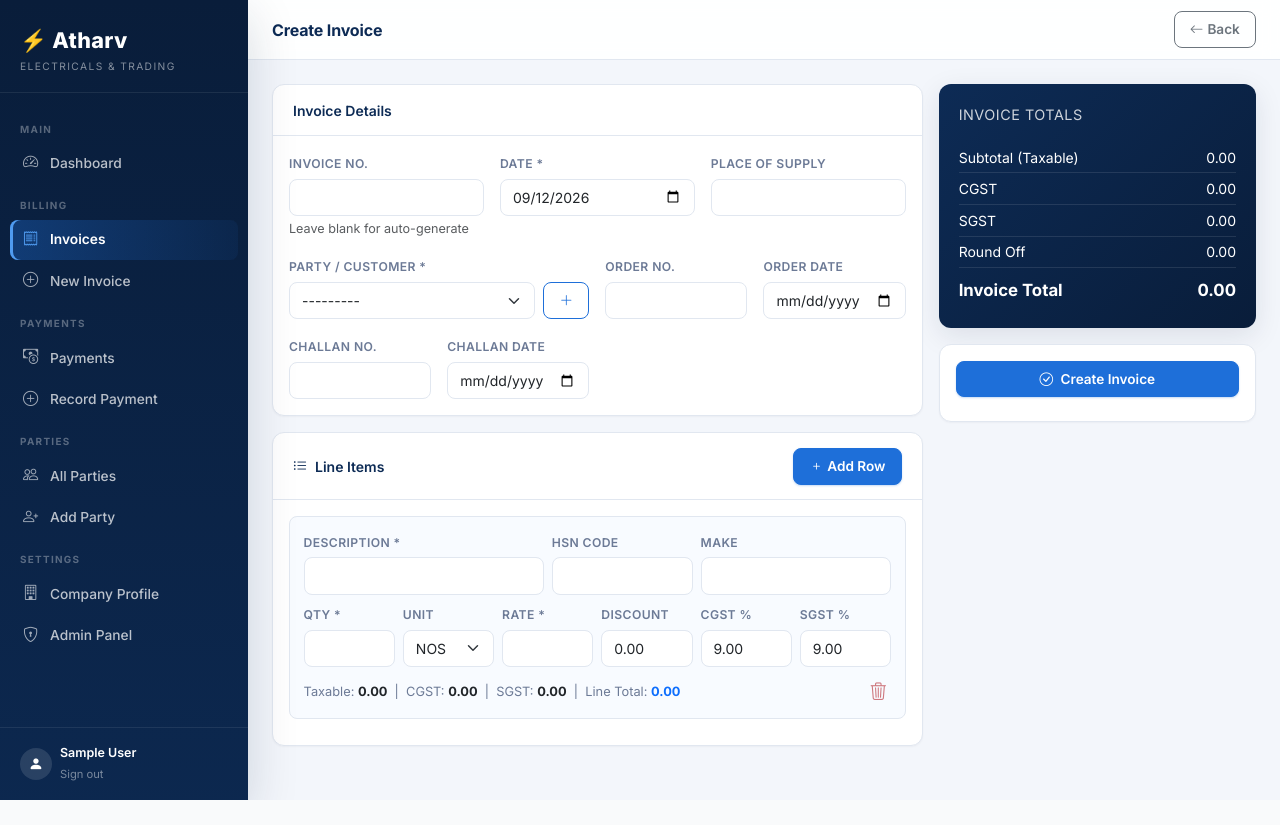
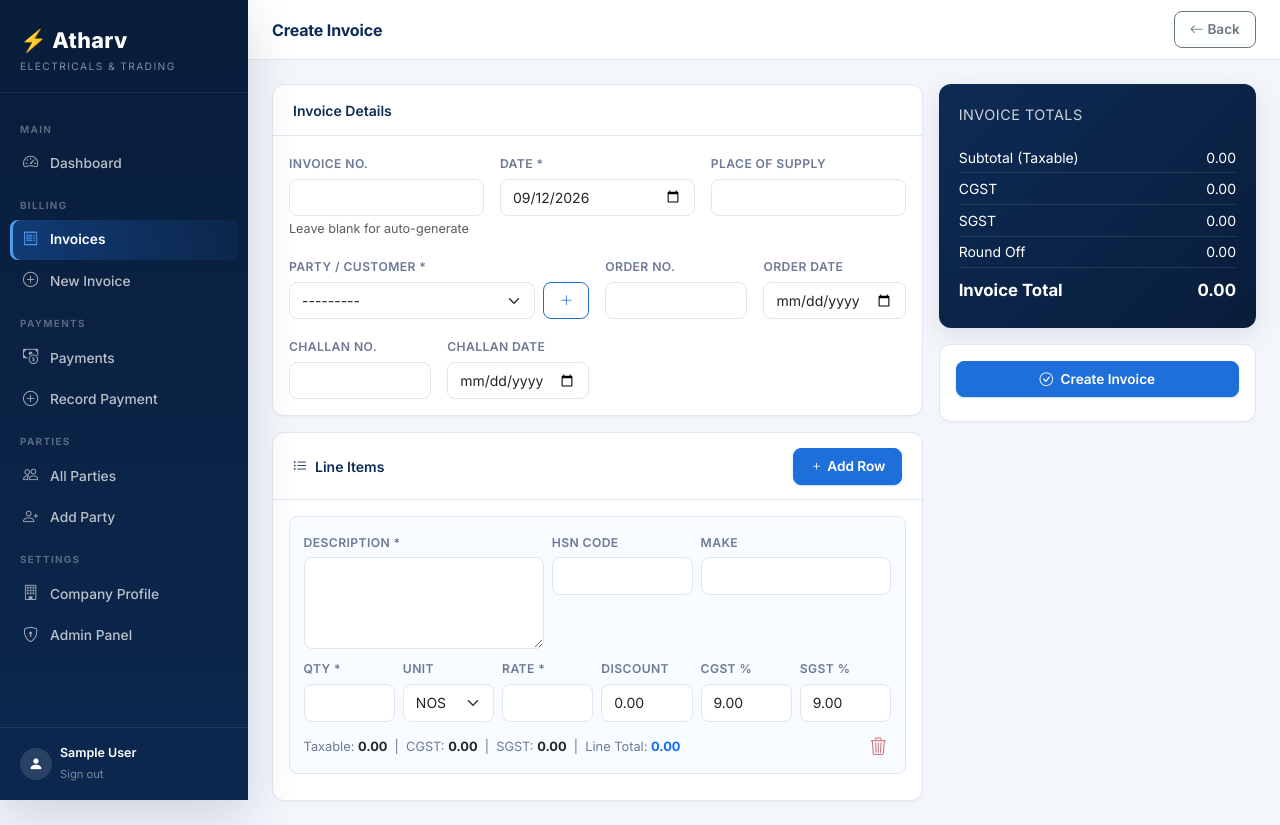
Before and after one commit to atharvelectricals05-art/invoice-bill, a Django app: page /invoices/create/ in a window 1280 px wide. Before the commit the page ends 800 px from the top, so only its background shows below. Run offline with Django 5.2, Linux system fonts and the light colour scheme; the visitor is signed in with stand-in values (Sample User, id 1); data that the repository does not hold is empty.

Commit message:
Allow multi-line item descriptions on invoices
Line item descriptions were a single-line input backed by a 300-char
CharField, so clients couldn't write multi-line specs (e.g. 3-5 lines
per item). Switch the field to a TextField with a resizable textarea
(sized for ~5 lines) in the invoice form, and render stored line
breaks with linebreaksbr on the invoice detail page and PDF so they
actually show as separate lines instead of one run-on paragraph.

Co-Authored-By: Claude Sonnet 5 <noreply@anthropic.com>
Claude-Session: https://claude.ai/code/session_01UnMfH4uh3H47k1eA5rhhq1

```diff
--- a/billing/forms.py
+++ b/billing/forms.py
@@ -63,6 +63,7 @@ class InvoiceItemForm(forms.ModelForm):
             'rate', 'discount', 'cgst_rate', 'sgst_rate',
         ]
         widgets = {
+            'description': forms.Textarea(attrs={'rows': 4, 'class': 'form-control desc-textarea'}),
             'qty': forms.NumberInput(attrs={'step': '0.001', 'class': 'form-control qty-input'}),
             'rate': forms.NumberInput(attrs={'step': '0.01', 'class': 'form-control rate-input'}),
             'discount': forms.NumberInput(attrs={'step': '0.01', 'class': 'form-control disc-input'}),
--- a/billing/models.py
+++ b/billing/models.py
@@ -158,7 +158,7 @@ class InvoiceItem(models.Model):
 
     invoice = models.ForeignKey(Invoice, on_delete=models.CASCADE, related_name='items')
     hsn_code = models.CharField(max_length=10, blank=True, verbose_name='HSN Code')
-    description = models.CharField(max_length=300)
+    description = models.TextField()
     make = models.CharField(max_length=100, blank=True, help_text='e.g. MAKE - 3M')
     qty = models.DecimalField(max_digits=10, decimal_places=3)
     unit = models.CharField(max_length=5, choices=UNIT_CHOICES, default='NOS')
--- a/static/css/atharva.css
+++ b/static/css/atharva.css
@@ -397,6 +397,13 @@ a { color: var(--accent); }
 
 .item-row:hover { border-color: var(--accent); box-shadow: var(--shadow-xs); }
 
+.desc-textarea {
+  resize: vertical;
+  min-height: 5.2rem;
+  max-height: 9rem;
+  line-height: 1.35;
+}
+
 .remove-item-btn {
   cursor: pointer;
   color: var(--danger);
--- a/templates/billing/invoice_detail.html
+++ b/templates/billing/invoice_detail.html
@@ -104,7 +104,7 @@
               <tr>
                 <td>{{ forloop.counter }}</td>
                 <td>
-                  <div class="fw-500">{{ item.description }}</div>
+                  <div class="fw-500">{{ item.description|linebreaksbr }}</div>
                   {% if item.make %}<div class="small text-muted">{{ item.make }}</div>{% endif %}
                   {% if item.hsn_code %}<div class="small text-muted">HSN: {{ item.hsn_code }}</div>{% endif %}
                 </td>
--- a/templates/billing/invoice_form.html
+++ b/templates/billing/invoice_form.html
@@ -90,7 +90,7 @@
               {% if not item_form.DELETE.value %}
               <div class="item-row" data-row-index="{{ forloop.counter0 }}">
                 {{ item_form.id }}
-                <div class="row g-2 align-items-end">
+                <div class="row g-2 align-items-start">
                   <div class="col-md-5">
                     <label class="form-label">Description *</label>
                     {{ item_form.description }}
@@ -152,10 +152,10 @@
           <template id="empty-form-template">
             <div class="item-row" data-row-index="__prefix__">
               <input type="hidden" name="items-__prefix__-id" id="id_items-__prefix__-id">
-              <div class="row g-2 align-items-end">
+              <div class="row g-2 align-items-start">
                 <div class="col-md-5">
                   <label class="form-label">Description *</label>
-                  <input type="text" name="items-__prefix__-description" id="id_items-__prefix__-description" class="form-control" required>
+                  <textarea name="items-__prefix__-description" id="id_items-__prefix__-description" class="form-control desc-textarea" rows="4" required></textarea>
                 </div>
                 <div class="col-md-3">
                   <label class="form-label">HSN Code</label>
--- a/templates/billing/invoice_pdf.html
+++ b/templates/billing/invoice_pdf.html
@@ -189,7 +189,7 @@ table.itm td {
 <tr>
   <td>{{ forloop.counter }}</td>
   <td style="text-align:left; font-size:7pt;">
-    {% if item.hsn_code %}<b>{{ item.hsn_code }}</b> - {% endif %}{{ item.description }}{% if item.make %}<br>MAKE - {{ item.make }}{% endif %}
+    {% if item.hsn_code %}<b>{{ item.hsn_code }}</b> - {% endif %}{{ item.description|linebreaksbr }}{% if item.make %}<br>MAKE - {{ item.make }}{% endif %}
   </td>
   <td style="text-align:right;">{{ item.qty }}</td>
   <td>{{ item.unit }}</td>
```
Also changed, not shown: billing/migrations/0002_alter_invoiceitem_description.py (added).
